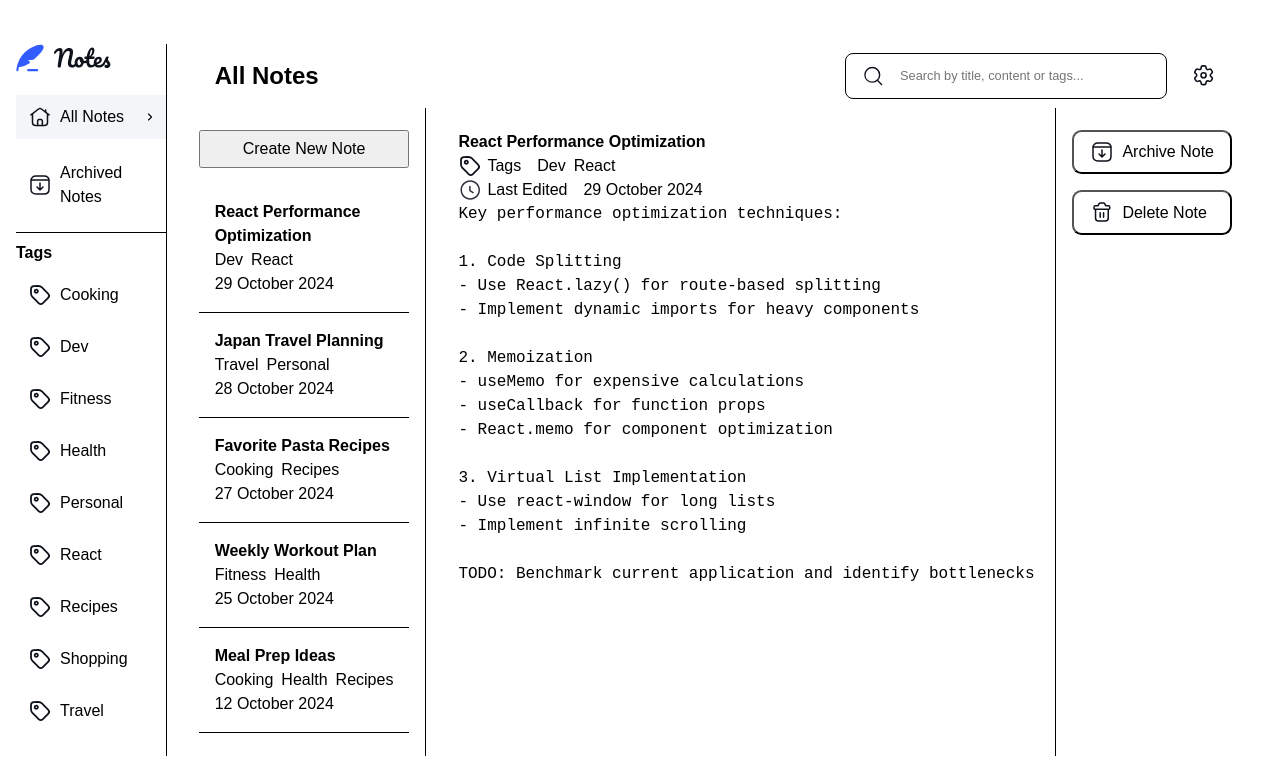
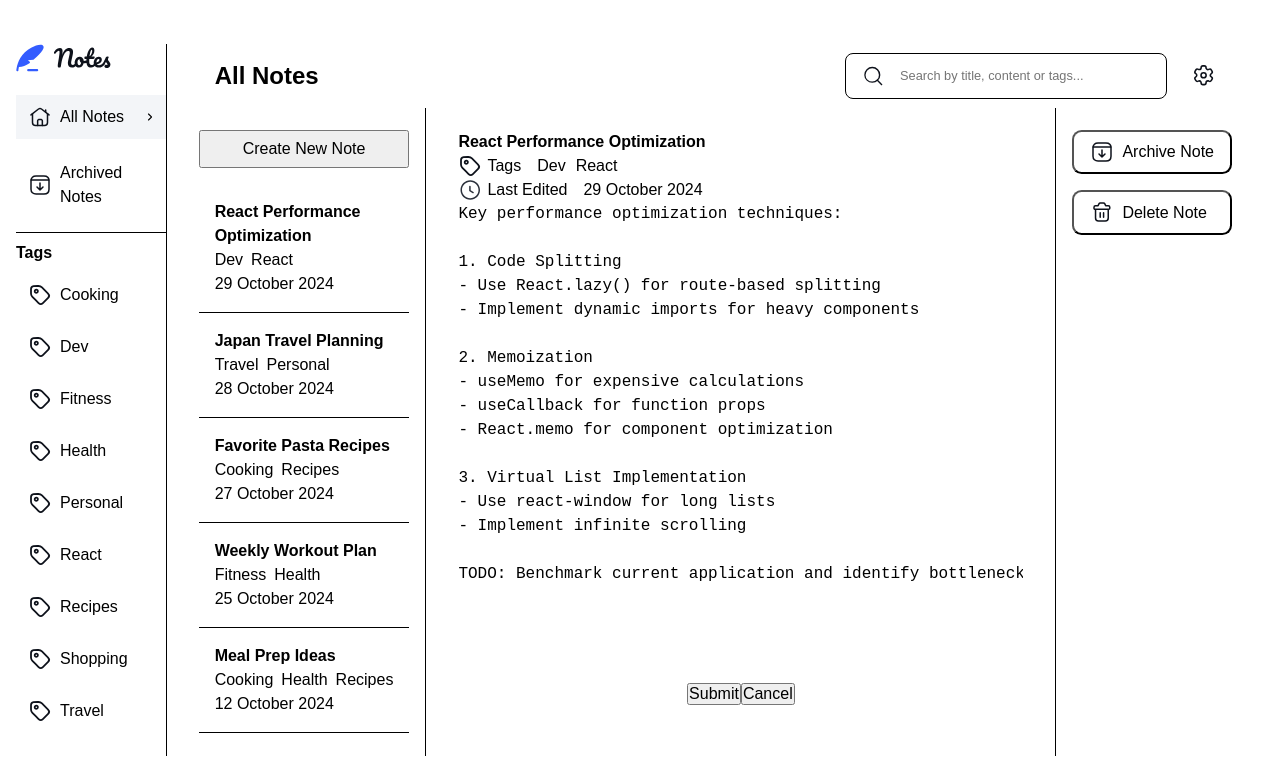
Before and after one commit to vs-webdev/note-taking-app, a React (Vite) app in the folder client/: page / in a window 1280 px wide. Shown: the top 772 px of the page. Built offline with nearby package versions, Linux system fonts and the light colour scheme.

Commit message:
Update NoteContent for editing notes

```diff
--- a/client/src/App.css
+++ b/client/src/App.css
@@ -181,6 +181,10 @@ section{
   width: 100%;
   padding: 1.4rem 2rem;
   border-right: 1px solid;
+
+  & input{
+    border: none;
+  }
 }
 
 .detailed-note-header{
@@ -189,6 +193,13 @@ section{
 
   & h2{
     width: auto;
+    & input{
+      width: 100%;
+      height: 2rem;
+      font-size: 1.5rem;
+      font-weight: 600;
+      border: none;
+    }
   }
 }
 
@@ -205,7 +216,8 @@ section{
 
   & ul{
     display: flex;
-    gap: .5rem;
+    align-items: center;
+    gap: 10px;
   }
 }
 
@@ -224,6 +236,11 @@ section{
 
 .detailed-note-content{
   text-align: left;
+  width: 100%;
+  height: 30rem;
+  border: none;
+  resize: none;
+  overflow: auto;
 }
 
 .action-btns-wrapper{
--- a/client/src/components/NewNote.jsx
+++ b/client/src/components/NewNote.jsx
@@ -15,7 +15,6 @@ const NewNote = () => {
       return validateData.length
     })
     if (validate.length !== 3){
-      console.log('no')
       return
     }
     let newNoteTags = newNoteData.tags
--- a/client/src/components/NoteContent.jsx
+++ b/client/src/components/NoteContent.jsx
@@ -1,26 +1,121 @@
 import iconTag from '../assets/images/icon-tag.svg'
 import iconClock from '../assets/images/icon-clock.svg'
 import { useNote } from '../context/NoteContext'
+import { useEffect, useState } from 'react'
 
 const NoteContent = ({dateFormat}) => {
-  const {selectedNote, notes} = useNote()
+  const {selectedNote, notes, setAllNotes} = useNote()
+  const [isEditing, setIsEditing] = useState({
+    title: false,
+    tags: false,
+    content: false
+  })
+  const [editData, setEditData] = useState({
+    title: selectedNote?.title,
+    tags: selectedNote?.tags.join(', '),
+    content: selectedNote?.content,
+  })
+
+  const startEditing = (field) => setIsEditing(prev => ({...prev, [field]: true}))
+
+  useEffect(() => {
+    setEditData({
+      title: selectedNote?.title,
+      tags: selectedNote?.tags.join(', '),
+      content: selectedNote?.content,
+    })
+
+    setIsEditing({
+      title: false,
+      tags: false,
+      content: false
+    })
+  }, [selectedNote])
+
+  const onSubmit = () => {
+    if (!editData.title.trim() || !editData.tags.trim() || !editData.content.trim()) return
+    setAllNotes(prev => prev.map(prevNote => {
+      if (prevNote.id === selectedNote.id){
+        return {
+          ...prevNote,
+          title: editData.title,
+          tags: editData.tags.split(','),
+          content: editData.content,
+          lastEdited: new Date().toISOString()
+        }
+      }
+      return prevNote
+    }))
+  }
+
+  const onCancel = () => {
+    setEditData({
+      title: selectedNote?.title,
+      tags: selectedNote?.tags.join(', '),
+      content: selectedNote?.content,
+    })
+
+    setIsEditing({
+      title: false,
+      tags: false,
+      content: false
+    })
+  }
 
   return (
     <div className="detailed-note-wrapper">
       {notes.length > 0 ? <><header className="detailed-note-header">
-        <h2>{selectedNote?.title}</h2>
+        <div className="detailed-note-title">
+          {isEditing.title ? (
+            <input
+            type="text"
+            value={editData?.title}
+            onChange={e => setEditData(prev => ({...prev, title: e.target.value}))}
+            />
+          ) : (
+            <h2 onClick={() => startEditing('title')}>{selectedNote.title}</h2>
+          )}
+        </div>
+
         <div className="detailed-note-tags">
-          <span><img src={iconTag} alt="" /> Tags</span>
-          <ul>{selectedNote?.tags.map((tag, tagIndex) => <li key={tagIndex}>{tag}</li>)}</ul>
+          <span><img src={iconTag} alt="Icon Tag" /> Tags</span>
+          {isEditing.tags ? (
+            <input
+              type="text"
+              value={editData.tags}
+              onChange={e => setEditData(prev => ({...prev, tags: e.target.value}))}
+            />
+          ) : (
+            <ul onClick={() => startEditing('tags')}>{selectedNote.tags.map((tag, tagIndex) =>
+              <li key={tagIndex}>{tag}</li>
+            )}</ul>
+          )}
         </div>
+
         <div className="detailed-note-edited">
-          <span><img src={iconClock} alt="" /> Last Edited</span>
+          <span><img src={iconClock} alt="Icon Clock" /> Last Edited</span>
           <p>{dateFormat(selectedNote?.lastEdited)}</p>
         </div>
       </header>
+
       <div className="detailed-note-content">
-        <pre>{selectedNote?.content}</pre>
-      </div></> :
+        {isEditing.content ? (
+          <textarea
+            className='detailed-note-content'
+            value={editData?.content}
+            onChange={e => setEditData(prev => ({...prev, content: e.target.value}))}
+          >
+          </textarea>
+        ) : (
+          <pre onClick={() => startEditing('content')} className='detailed-note-content'>{selectedNote.content}</pre>
+        )}
+      </div>
+
+        <div className="btn-wrapper">
+          <button onClick={onSubmit}>Submit</button>
+          <button onClick={onCancel}>Cancel</button>
+        </div>
+      </> :
       <p>You don’t have any notes available in this tab. Start a new note to capture your thoughts and ideas.</p>
       }
     </div>
--- a/client/src/context/NoteContext.jsx
+++ b/client/src/context/NoteContext.jsx
@@ -42,7 +42,10 @@ export const NoteProvider = ({children}) => {
 
   useEffect(() => {
     const filteredNotes = filterNotesByView()
-    setNotes(filteredNotes)
+    const sortedNotes = [...filteredNotes].sort(
+      (a, b) => new Date(b.lastEdited) - new Date(a.lastEdited)
+    )
+    setNotes(sortedNotes)
   }, [currentView, allNotes, selectedTag])
 
   useEffect(() => {
```
